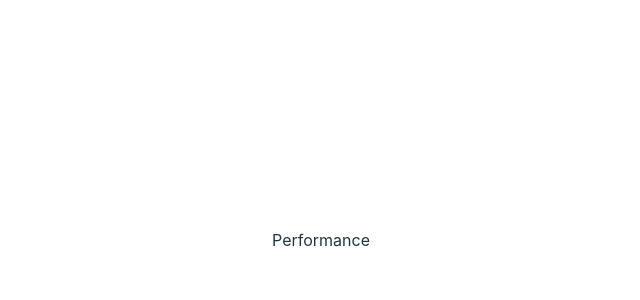
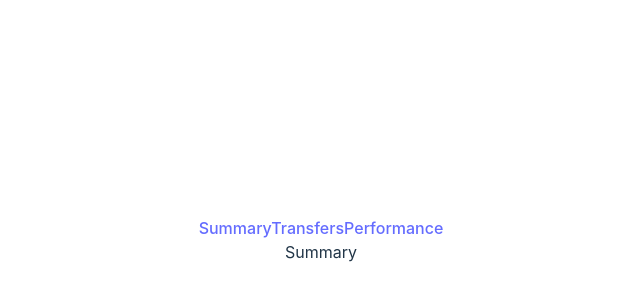
Before and after one commit to geoelectrof/tms-dashboard, a React (Vite) app: page / in a window 1280 px wide. Shown: the part 160-460 px from the top of the page, without its empty margins (319-959 px from the left). Built offline with nearby package versions, Linux system fonts and the light colour scheme.

Commit message:
Basic react-router-dom setup

```diff
--- a/src/App.jsx
+++ b/src/App.jsx
@@ -1,4 +1,4 @@
-// import { Route, Routes, BrowserRouter } from 'react-router'
+import { BrowserRouter, Routes, Route } from 'react-router-dom'
 import Performance from './components/Performance'
 import Transfers from './components/Transfers'
 import Summary from './components/Summary'
@@ -9,16 +9,16 @@ function App() {
 
 
   return (
-    // <BrowserRouter>
-    //   <Routes>
-    //     {/* <Route path="/" element={<SharedLayout />}> */}
-    //       {/* <Route index element={<Summary />} /> */}
-    //       <Route path="transfers" element={<Transfers />} />
-    //       <Route path="performance" element={<Performance />} />
-    //     {/* </Route> */}
-    //   </Routes>
-    // </BrowserRouter>
-    <Performance />
+    <BrowserRouter>
+      <Routes>
+        <Route path="/" element={<SharedLayout />}>
+          <Route index element={<Summary />} />
+          <Route path="transfers" element={<Transfers />} />
+          <Route path="performance" element={<Performance />} />
+        </Route>
+      </Routes>
+    </BrowserRouter>
+
   )
 }
 
--- a/src/components/Navigation.jsx
+++ b/src/components/Navigation.jsx
@@ -1,13 +1,12 @@
-// import {NavLink} from 'react-router'
+import { NavLink } from "react-router-dom"
 
 const Navigation = () => {
   return (
-    // <Nav>
-    //     <NavLink to='/'>Summary</NavLink>
-    //     <NavLink to='/transfers'>Transfers</NavLink>
-    //     <NavLink to='/performance'>Performance</NavLink>
-    // </Nav>
-    <div>Navigation</div>
+    <nav>
+        <NavLink to='/'>Summary</NavLink>
+        <NavLink to='/transfers'>Transfers</NavLink>
+        <NavLink to='/performance'>Performance</NavLink>
+    </nav>
   )
 }
 export default Navigation
```
